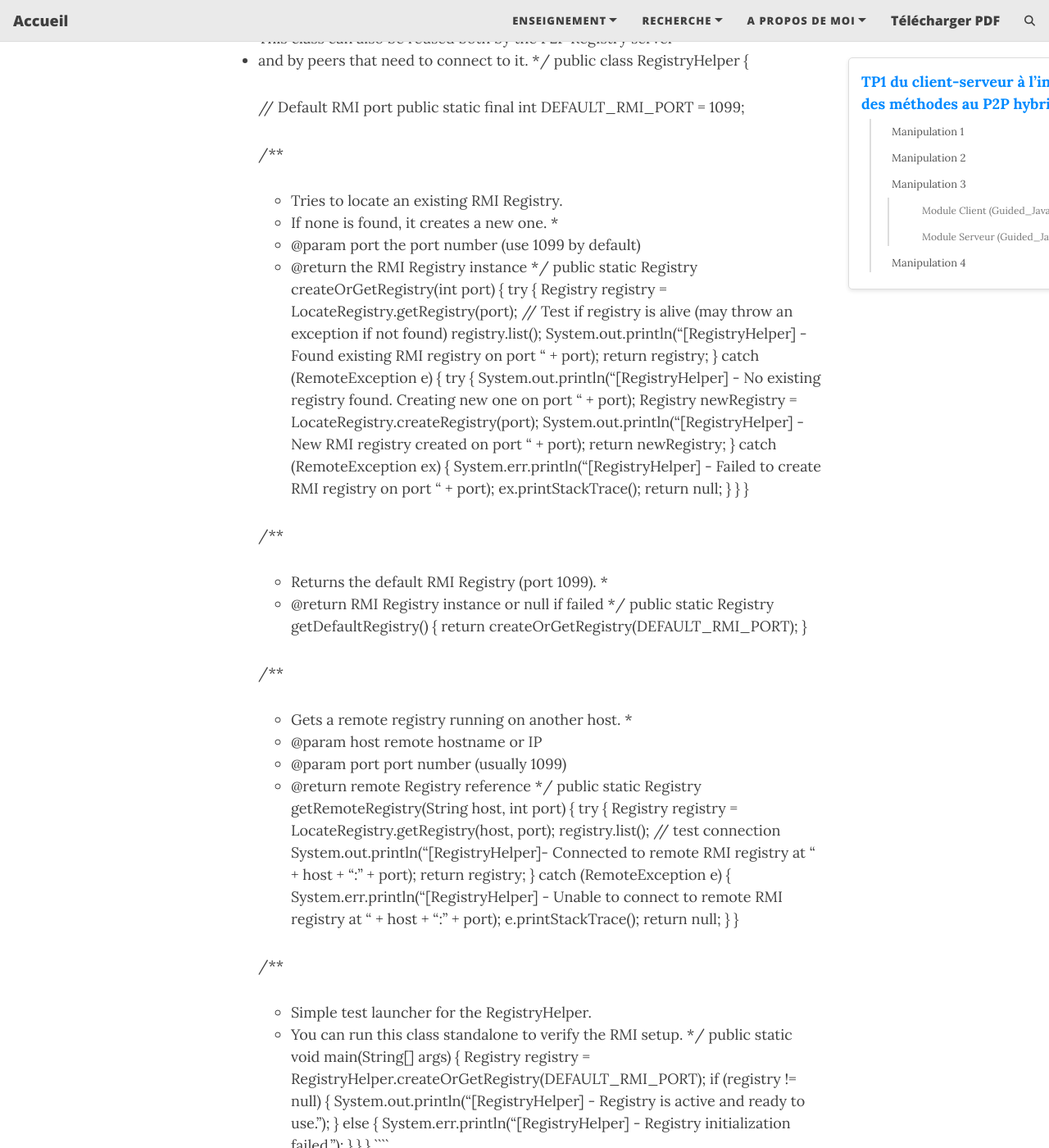
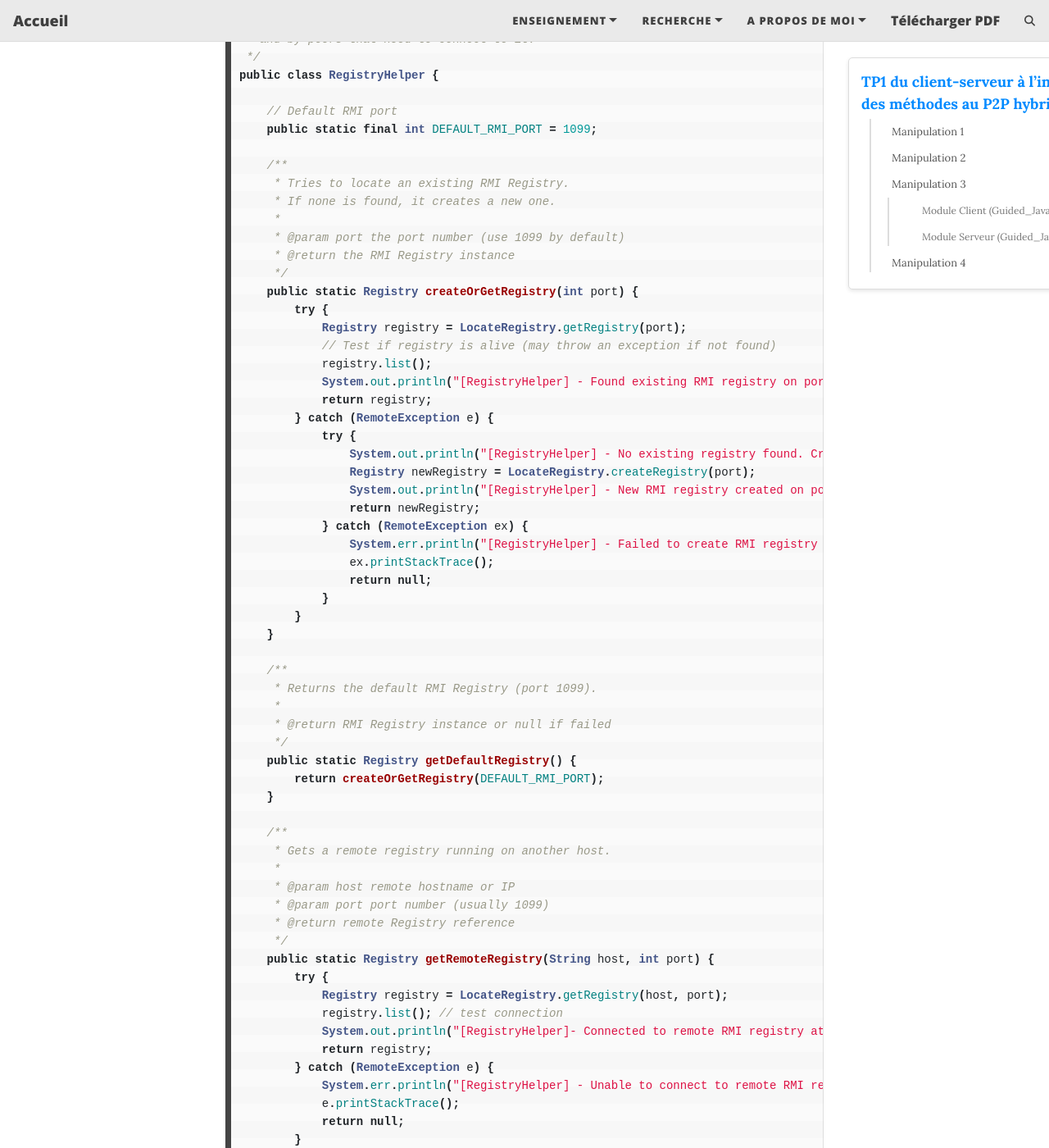
Before and after one commit to MariemZaouali/mariemzaouali.github.io, a Jekyll site: the page built from _posts/2025-11-07-sysDisTp1.md, in a window 1280 px wide and 1400 px high, scrolled down 17927 px. Shown: the whole window at 82% size. Built offline with Jekyll 4.4.1, drawn with Linux system fonts in a browser that asks for light colours; comment, search, counter and statistics services are not loaded; some of the changed text lies outside the part shown.

Commit message:
Update 2025-11-07-sysDisTp1.md

`````diff
--- a/_posts/2025-11-07-sysDisTp1.md
+++ b/_posts/2025-11-07-sysDisTp1.md
@@ -634,7 +634,7 @@ voulu.
 recherchés du fichier).
 
 Afin de réaliser cette architecture nous développeons une application java ayant l'arborescence suivante:
-```cmd
+```bash
 projet_rmi_p2p/
 │
 ├── launcher/
@@ -717,8 +717,9 @@ Avec:
 	- `RegistryHelper.java` : Classe utilitaire pour initialiser ou détecter un RMI Registry Java.
 		➜ Port par défaut : 1099.
 		➜ Permet de ne pas lancer rmiregistry manuellement.
-		``` java
-  package registry.utils;
+
+``` java
+package registry.utils;
 
 import java.rmi.RemoteException;
 import java.rmi.registry.LocateRegistry;
@@ -809,7 +810,7 @@ public class RegistryHelper {
         }
     }
 }
-````
+```
 
 - peer/implementation/
 	- `RemotePeerImpl.java` : Elle implémente l’interface RemotePeer. Elle sert les chunks demandés via RMI. Elle peut aussi recevoir des fichiers.
`````
